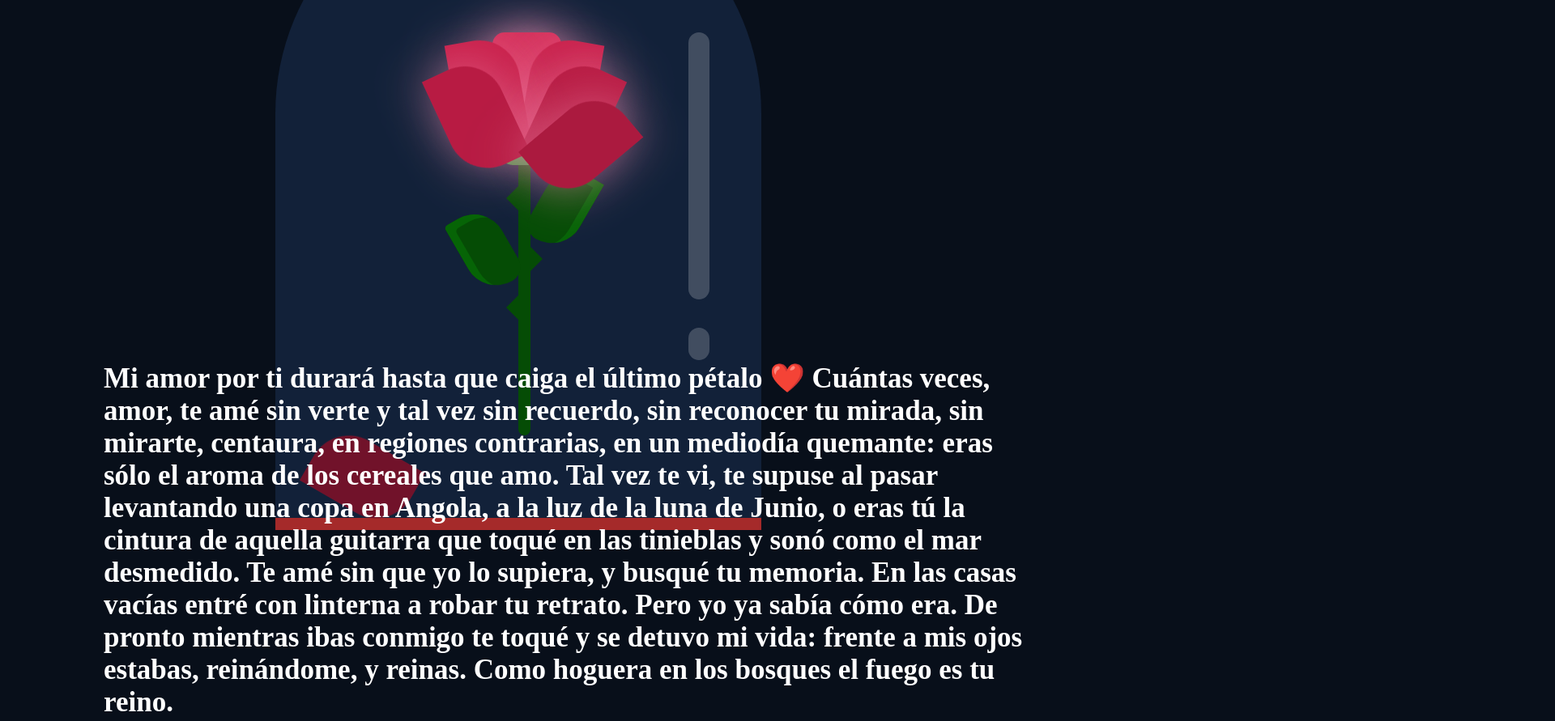
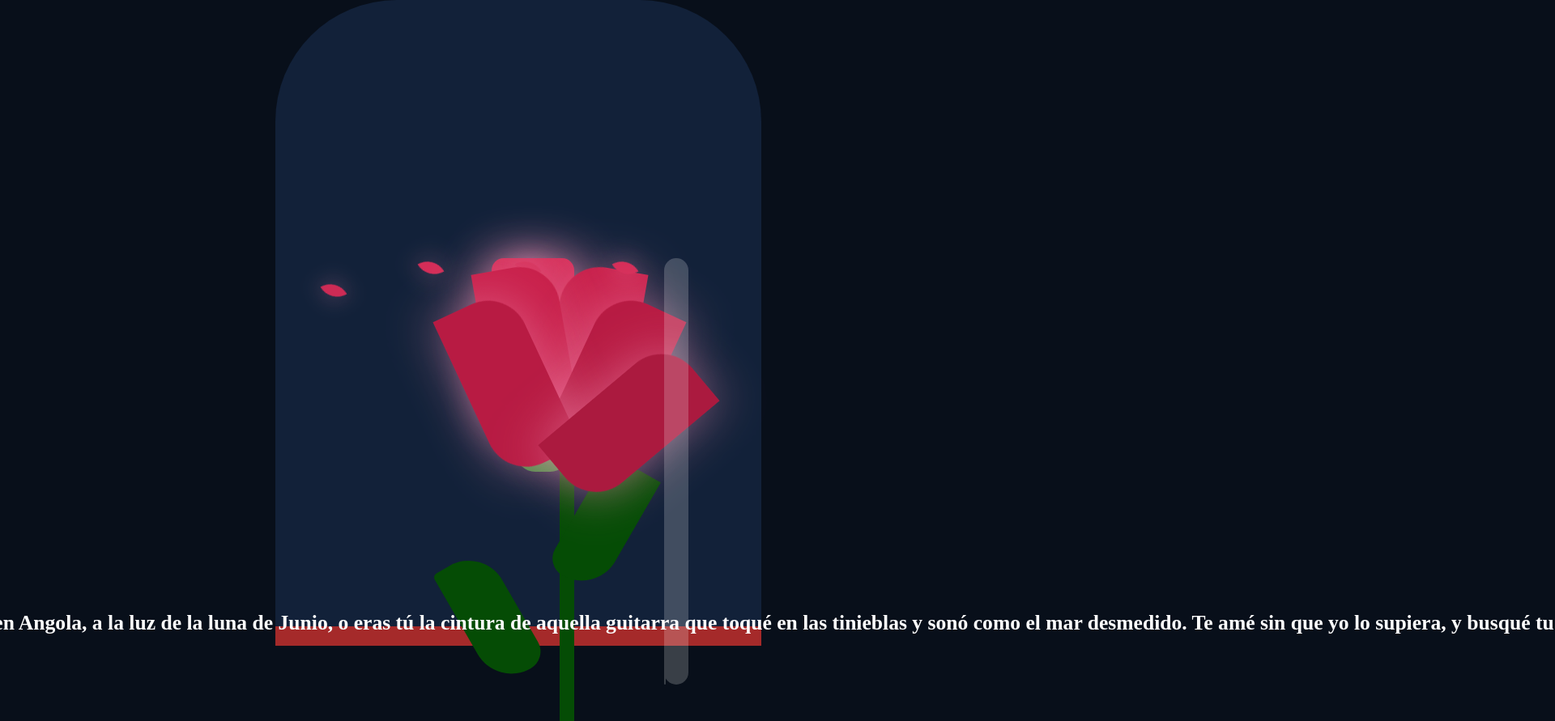
Before and after one commit to pjaime1623/rosa, a plain HTML site: page index.html in a window 1280 px wide. Shown: the top 891 px of the page at 81% size, 1920 px wide, since content can reach past the window. Drawn offline with Linux system fonts and the light colour scheme.

Commit message:
Update styles.css

```diff
--- a/styles.css
+++ b/styles.css
@@ -3,88 +3,96 @@ body {
     width: 100%;
     background: #080f1a;
     overflow: hidden;
+    margin: 0;
+    display: flex;
+    justify-content: center;
+    align-items: center;
 }
 
 .container {
-    position: absolute;
-    left: 50%;
-    top: 30%;
-    transform: translate(-50%, -50%);
+    position: relative;
+    width: 90%;
+    max-width: 600px;
+    height: auto;
 }
 
 .glass {
-    height: 800px;
-    width: 600px;
+    height: 0;
+    padding-bottom: 133%; /* Mantiene la proporción 4:3 */
+    width: 100%;
     background: #122139;
-    border-radius: 300px 300px 0px 0px;
+    border-radius: 150px 150px 0px 0px;
+    position: relative;
 }
 
 .glass:before {
     content: "";
-    height: 40px;
-    width: 40px;
+    height: 8%;
+    aspect-ratio: 1;
     transform-origin: center;
-    border: 25px solid #122139;
-    border-radius: 100%;
+    border: 5% solid #122139;
+    border-radius: 50%;
     position: absolute;
-    left: 256px;
-    top: -74px;
+    left: 50%;
+    top: -15%;
+    transform: translateX(-50%);
 }
 
 .glass:after {
     content: "";
     position: absolute;
-    height: 15px;
-    width: 600px;
+    height: 3%;
+    width: 100%;
     background: #a52a2a;
-    top: 100%;
-    left: 0%;
+    bottom: 0;
+    left: 0;
 }
 
 .shine {
-    width: 26px;
-    height: 330px;
+    width: 5%;
+    height: 66%;
     background: white;
     opacity: 0.2;
     position: absolute;
-    left: 85%;
-    top: 200px;
+    right: 15%;
+    top: 40%;
     border-radius: 100px;
     z-index: 10;
 }
 
 .shine:before {
     content: "";
-    width: 26px;
-    height: 40px;
+    width: 5%;
+    height: 8%;
     position: absolute;
     background: white;
-    top: 365px;
+    bottom: 0;
     border-radius: 100px;
 }
 
 .petals>div {
     position: absolute;
     background: #d52d58;
-    width: 85px;
-    height: 120px;
-    top: 200px;
+    width: 17%;
+    height: 24%;
+    top: 40%;
     transition: all 0.5s ease-out;
 }
 
 .petals>div:nth-child(1) {
     border-radius: 15px;
     box-shadow: 0px 0px 60px rgba(245, 148, 184, 1);
-    left: 268px;
-    top: 200px;
+    left: 53%;
+    top: 40%;
     background: #d52d58;
+    transform: translateX(-50%);
 }
 
 .petals>div:nth-child(2),
 .petals>div:nth-child(4),
 .petals>div:nth-child(6) {
     background: #b81b43;
-    left: 230px;
+    left: 46%;
     border-radius: 0px 50px 0px 50px;
     transform-origin: bottom right;
 }
@@ -93,7 +101,7 @@ body {
 .petals>div:nth-child(5),
 .petals>div:nth-child(7) {
     background: #b81b43;
-    left: 300px;
+    left: 54%;
     border-radius: 50px 0px 50px 0px;
     transform-origin: bottom left;
 }
@@ -101,8 +109,8 @@ body {
 .petals>div:nth-child(2) {
     z-index: 5;
     background: #ab1a3f;
-    top: 218px;
-    height: 130px;
+    top: 43%;
+    height: 26%;
     box-shadow: 0px 0px 60px rgba(245, 148, 184, .5);
     animation: bloom2 3s ease-in-out;
     animation-fill-mode: forwards;
@@ -111,8 +119,8 @@ body {
 .petals>div:nth-child(3) {
     z-index: 4;
     background: #ab1a3f;
-    top: 218px;
-    height: 130px;
+    top: 43%;
+    height: 26%;
     box-shadow: 0px 0px 60px rgba(245, 148, 184, .5);
     animation: bloom3 3s ease-in-out, glowing 2.5s ease-in-out infinite;
     animation-fill-mode: forwards;
@@ -121,8 +129,8 @@ body {
 .petals>div:nth-child(4) {
     z-index: 3;
     background: #b81b43;
-    top: 213px;
-    height: 135px;
+    top: 42%;
+    height: 27%;
     box-shadow: 0px 0px 60px rgba(245, 148, 184, .5);
     animation: bloom4 3s ease-in-out, glowing 2.5s ease-in-out infinite;
     animation-fill-mode: forwards;
@@ -131,8 +139,8 @@ body {
 .petals>div:nth-child(5) {
     z-index: 2;
     background: #b81b43;
-    top: 213px;
-    height: 135px;
+    top: 42%;
+    height: 27%;
     box-shadow: 0px 0px 60px rgba(245, 148, 184, .5);
     animation: bloom5 3s ease-in-out, glowing 2.5s ease-in-out infinite;
     animation-fill-mode: forwards;
@@ -141,8 +149,8 @@ body {
 .petals>div:nth-child(6) {
     z-index: 1;
     background: #c9204b;
-    top: 200px;
-    height: 130px;
+    top: 40%;
+    height: 26%;
     box-shadow: 0px 0px 60px rgba(245, 148, 184, .3);
     animation: bloom6 3s ease-in-out, glowing 2.5s ease-in-out infinite;
     animation-fill-mode: forwards;
@@ -151,8 +159,8 @@ body {
 .petals>div:nth-child(7) {
     z-index: 0;
     background: #c9204b;
-    top: 200px;
-    height: 130px;
+    top: 40%;
+    height: 26%;
     box-shadow: 0px 0px 60px rgba(245, 148, 184, .3);
     animation: bloom7 3s ease-in-out, glowing 2.5s ease-in-out infinite;
     animation-fill-mode: forwards;
@@ -161,130 +169,130 @@ body {
 .deadPetals>div {
     position: absolute;
     background: #d52d58;
-    width: 20px;
-    height: 15px;
-    top: 200px;
+    width: 4%;
+    height: 3%;
+    top: 40%;
     border-radius: 0px 30px 0px 30px;
     box-shadow: 0px 0px 30px rgba(245, 148, 184, .5);
     transition: all 0.5s ease-out;
 }
 
 .deadPetals>div:nth-child(1) {
-    left: 119229959987px;
+    left: 10%;
     transform: rotate(-30deg);
     animation: falling 20s 4s ease-in-out infinite;
 }
 
 .deadPetals>div:nth-child(2) {
-    left: 26331084746px;
+    left: 30%;
     transform: rotate(-30deg);
     animation: falling 20s 8s ease-in-out infinite;
 }
 
 .deadPetals>div:nth-child(3) {
-    left: 129759500363px;
+    left: 50%;
     transform: rotate(-30deg);
     animation: falling 20s 12s ease-in-out infinite;
 }
 
 .deadPetals>div:nth-child(4) {
-    left: 99323149959px;
+    left: 70%;
     transform: rotate(-30deg);
     animation: falling 20s 16s ease-in-out infinite;
 }
 
 .leaves>div:nth-last-child(1) {
     position: absolute;
-    width: 55px;
-    height: 30px;
+    width: 11%;
+    height: 6%;
     background: #338f37;
-    top: 334px;
-    left: 278px;
+    top: 67%;
+    left: 55%;
     border-radius: 100px;
+    transform: translateX(-50%);
 }
 
 .leaves>div:nth-child(1) {
     position: absolute;
-    width: 15px;
-    height: 390px;
+    width: 3%;
+    height: 78%;
     background: #054c05;
-    top: 308px;
-    left: 300px;
+    top: 62%;
+    left: 60%;
     border-radius: 0 0 100px 100px;
+    transform: translateX(-50%);
 }
 
 .leaves>div:nth-child(2) {
     position: absolute;
-    width: 60px;
-    height: 100px;
-    top: 53px;
+    width: 12%;
+    height: 20%;
+    top: 82%;
     border-radius: 10px 80px 40px 80px;
     background: #054c05;
     transform-origin: bottom;
-    transform: rotate(-30deg);
-    top: 412px;
-    left: 254px;
-    box-shadow: inset 10px 10px #066406;
+    transform: rotate(-30deg) translateX(-50%);
+    left: 50%;
+    box-shadow: inset 2% 2% #066406;
 }
 
 .leaves>div:nth-child(3) {
     position: absolute;
-    width: 60px;
-    height: 100px;
-    top: 53px;
+    width: 12%;
+    height: 20%;
+    top: 72%;
     border-radius: 80px 1px 80px 40px;
     background: #054c05;
     transform-origin: bottom;
-    transform: rotate(30deg);
-    top: 360px;
-    left: 300px;
-    box-shadow: inset -10px 10px #066406;
+    transform: rotate(30deg) translateX(-50%);
+    left: 60%;
+    box-shadow: inset -2% 2% #066406;
 }
 
 .thorns>div {
     position: absolute;
     width: 0;
     height: 0;
-    top: 200px;
+    top: 40%;
 }
 
 .thorns>div:nth-child(odd) {
-    border-top: 15px solid transparent;
-    border-bottom: 15px solid transparent;
-    border-left: 15px solid #054c05;
-    left: 315px;
+    border-top: 3% solid transparent;
+    border-bottom: 3% solid transparent;
+    border-left: 3% solid #054c05;
+    left: 63%;
 }
 
 .thorns>div:nth-child(even) {
-    border-top: 15px solid transparent;
-    border-bottom: 15px solid transparent;
-    border-right: 15px solid #054c05;
-    left: 285px;
+    border-top: 3% solid transparent;
+    border-bottom: 3% solid transparent;
+    border-right: 3% solid #054c05;
+    left: 57%;
 }
 
 .thorns>div:nth-child(1) {
-    top: 465px;
+    top: 93%;
 }
 
 .thorns>div:nth-child(2) {
-    top: 390px;
+    top: 78%;
 }
 
 .thorns>div:nth-child(4) {
-    top: 525px;
+    top: 105%;
 }
 
 @keyframes bloom2 {
     50% {
         transform: rotate(-90deg);
-        top: 400px;
-        left: 150px;
+        top: 80%;
+        left: 30%;
     }
 
     100% {
         transform: rotate(-60deg);
-        top: 615px;
-        left: 100px;
+        top: 123%;
+        left: 20%;
         background: #71122a;
         box-shadow: 0px 0px 0px rgba(245, 148, 184, 0);
     }
@@ -329,21 +337,36 @@ body {
 
 @keyframes falling {
     20% {
-        top: 335px;
+        top: 67%;
         background: #9d193b;
         box-shadow: 0px 0px 0px rgba(245, 148, 184, 0);
     }
 
     100% {
-        top: 335px;
+        top: 67%;
         opacity: 0;
     }
 }
 
 .texto {
-    top: 50%;
+    top: 90%;
     color: white;
-    font-size: 35px;
+    font-size: 2vw;
     position: absolute;
-    left: 10%;
+    left: 50%;
+    transform: translateX(-50%);
+    white-space: nowrap;
 }
+
+/* Media Queries for Responsiveness */
+@media (max-width: 768px) {
+    .texto {
+        font-size: 4vw;
+    }
+}
+
+@media (max-width: 480px) {
+    .texto {
+        font-size: 6vw;
+    }
+}
```
